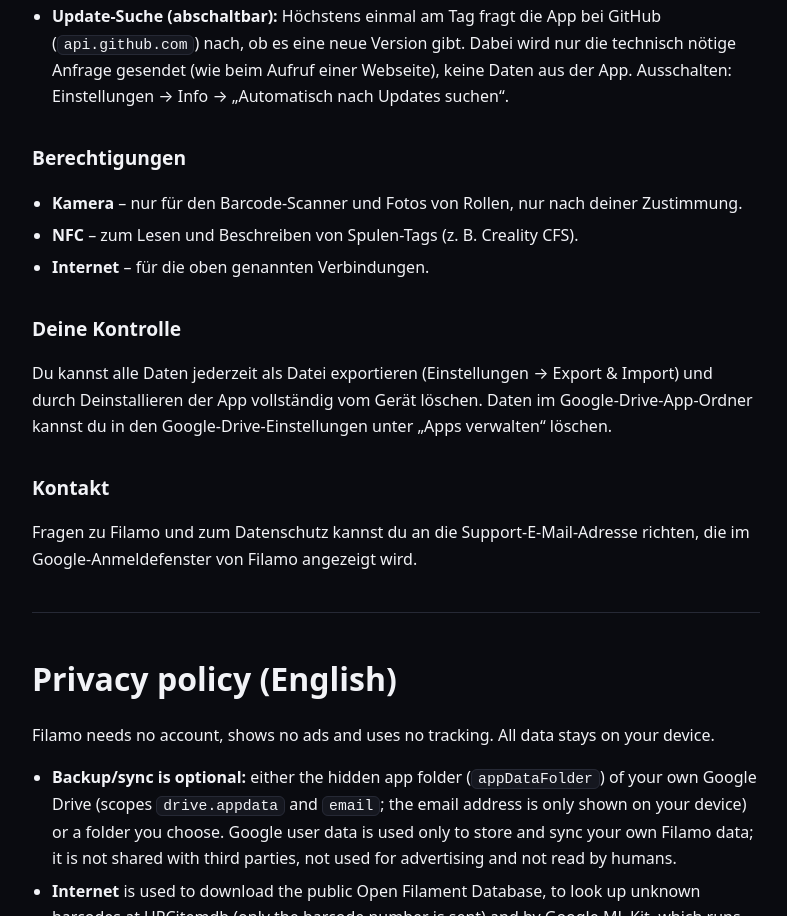
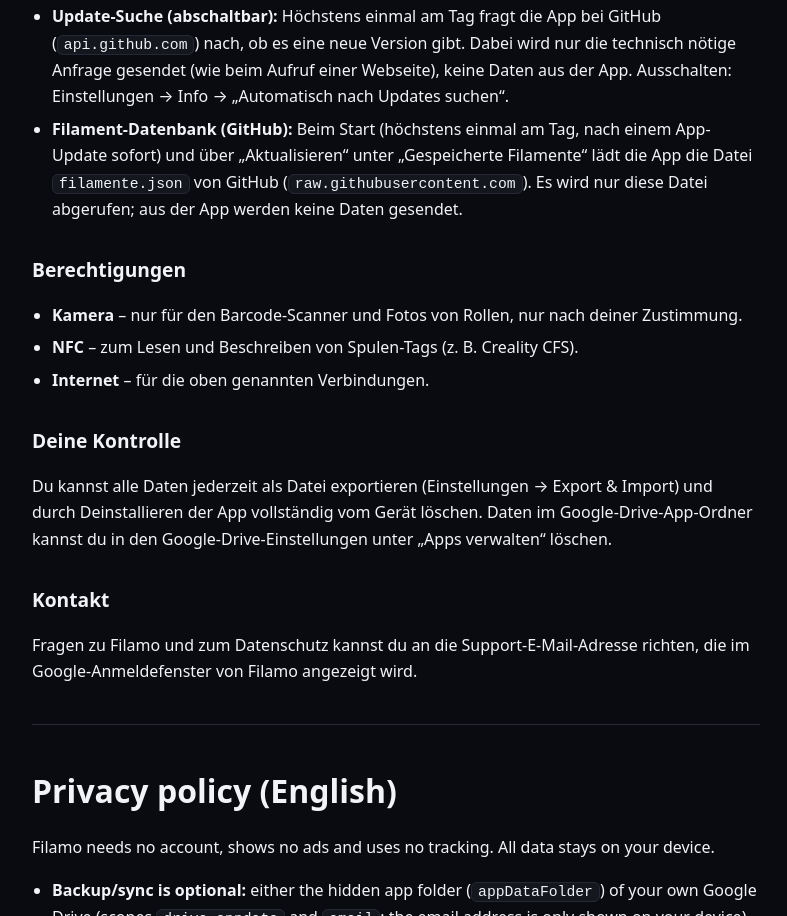
Before and after one commit to fatihsnck61-design/filamo, a plain HTML site: page datenschutz.html in a window 1280 px wide. Shown: the part 1273-2189 px from the top of the page, without its empty margins (244-1031 px from the left). Drawn offline with Linux system fonts and the light colour scheme.

Commit message:
Update datenschutz.html

```diff
--- a/datenschutz.html
+++ b/datenschutz.html
@@ -66,6 +66,10 @@
       (<code>api.github.com</code>) nach, ob es eine neue Version gibt. Dabei wird nur die technisch nötige Anfrage
       gesendet (wie beim Aufruf einer Webseite), keine Daten aus der App. Ausschalten: Einstellungen → Info →
       „Automatisch nach Updates suchen“.</li>
+    <li><strong>Filament-Datenbank (GitHub):</strong> Beim Start (höchstens einmal am Tag, nach einem App-Update sofort)
+      und über „Aktualisieren“ unter „Gespeicherte Filamente“ lädt die App die Datei <code>filamente.json</code> von
+      GitHub (<code>raw.githubusercontent.com</code>). Es wird nur diese Datei abgerufen; aus der App werden keine Daten
+      gesendet.</li>
   </ul>
 
   <h2>Berechtigungen</h2>
```
